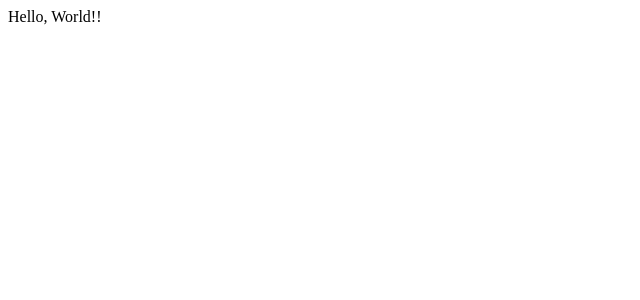
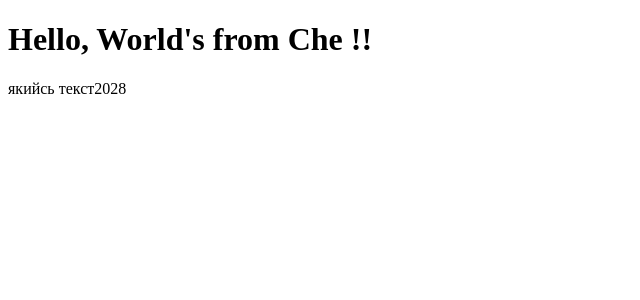
Before and after one commit to Volodymyr-Kovdrysh/web-programming-2026, a React (Vite) app: page / in a window 1280 px wide. Shown: the top 300 px of the page, without its empty margins (0-640 px from the left). Built offline with nearby package versions, Linux system fonts and the light colour scheme.

Commit message:
js begin

```diff
--- a/src/App.jsx
+++ b/src/App.jsx
@@ -1,9 +1,29 @@
 const App = () => {
-  return (
-  <>
 
-Hello, World!!
-    </>
+    let a = "World's from Che"
+    let b = 2026
+    const isValid = false
+
+    if (isValid) {
+        a
+    } else {
+        b
+    }
+
+    return (
+      <>
+  <h1>
+
+
+Hello, {a} !!
+    </h1>
+      <p>
+          якийсь текст
+
+          { isValid ? a : b + 2}
+
+      </p>
+          </>
   )
 }
 
```
